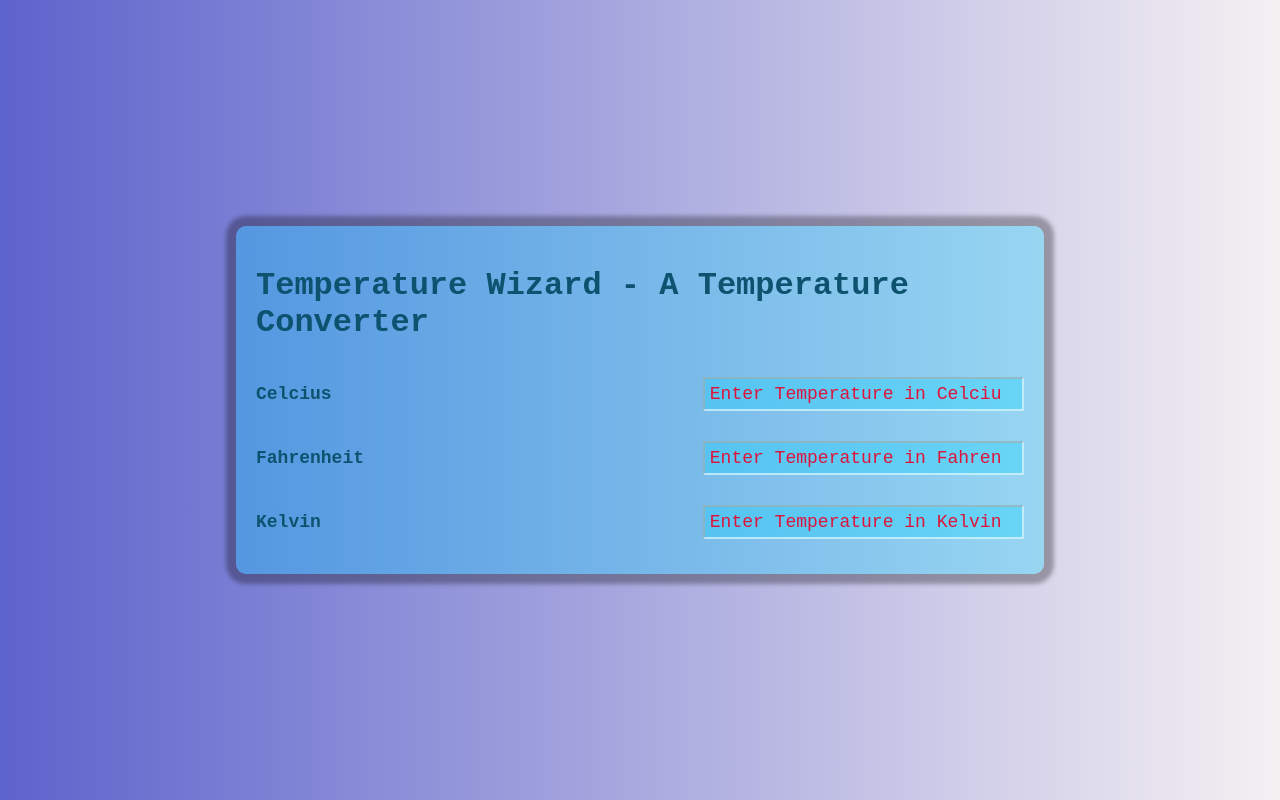
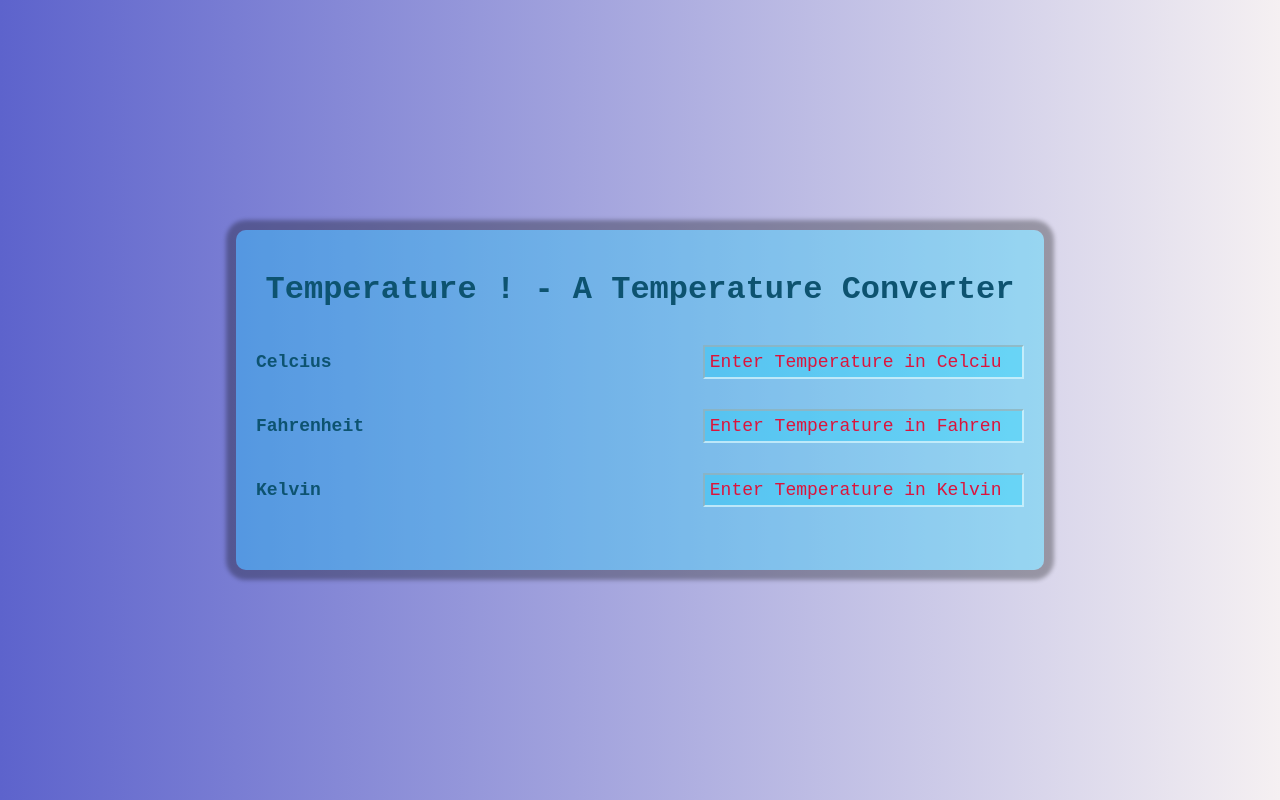
Before and after one commit to Priyadav17/bharatintern, a plain HTML site: page index.html in a window 1280 px wide. Drawn offline with Linux system fonts and the light colour scheme.

Commit message:
Update index.html

```diff
--- a/index.html
+++ b/index.html
@@ -10,7 +10,7 @@
 </head>
 <body>
     <div class="container">
-        <h1 class="heading">Temperature Wizard - A Temperature Converter </h1>
+        <h1 class="heading">Temperature ! - A Temperature Converter </h1>
         <div class="temp-container">
             <label for="Celcius">Celcius</label>
             <input
```
